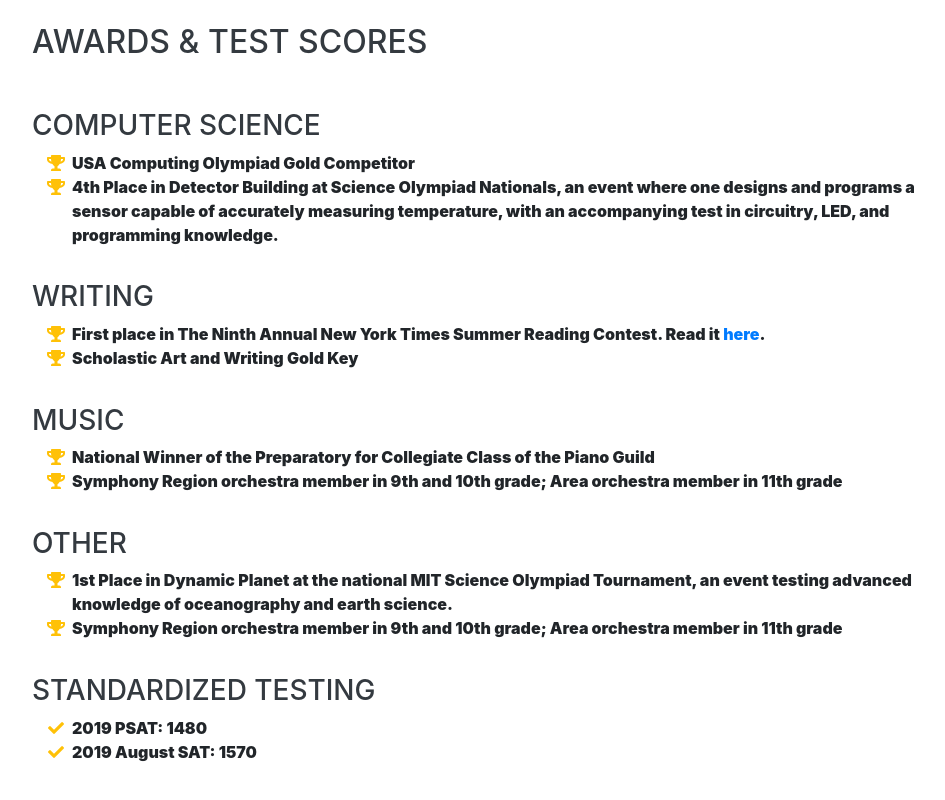
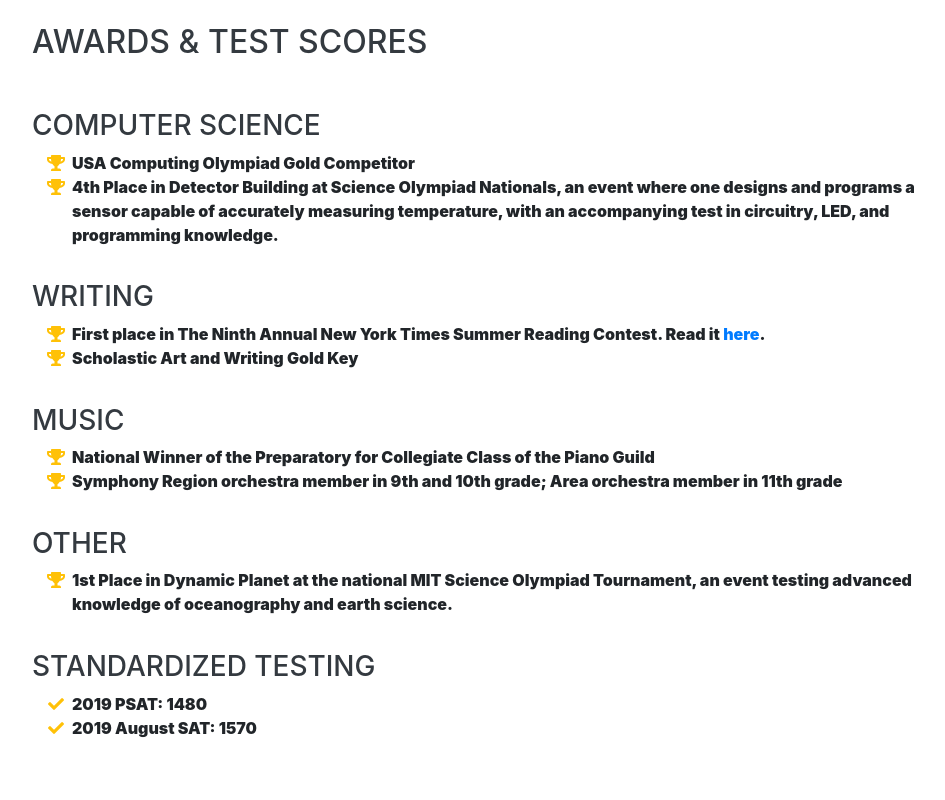
Before and after one commit to epicdragon44/site, a website with bundled scripts: page index.html in a window 1280 px wide. Shown: the part 5062-5862 px from the top of the page, without its empty margins (288-1233 px from the left). Built offline with nearby package versions, Linux system fonts and the light colour scheme; a web font is replaced by a local one.

Commit message:
Update
Removed erroneous duplicate achievement

```diff
--- a/index.html
+++ b/index.html
@@ -346,9 +346,6 @@
             <li>
               <i class="fa-li fa fa-trophy text-warning"></i>
               1st Place in Dynamic Planet at the national MIT Science Olympiad Tournament, an event testing advanced knowledge of oceanography and earth science.</li>
-            <li>
-              <i class="fa-li fa fa-trophy text-warning"></i>
-              Symphony Region orchestra member in 9th and 10th grade; Area orchestra member in 11th grade
           </ul>
           <h3><br>Standardized Testing</h3>
           <ul class="fa-ul mb-0">
```
